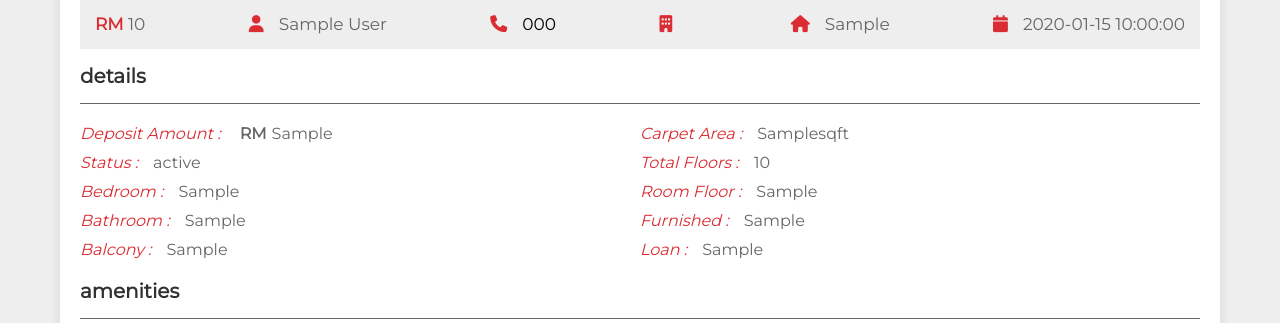
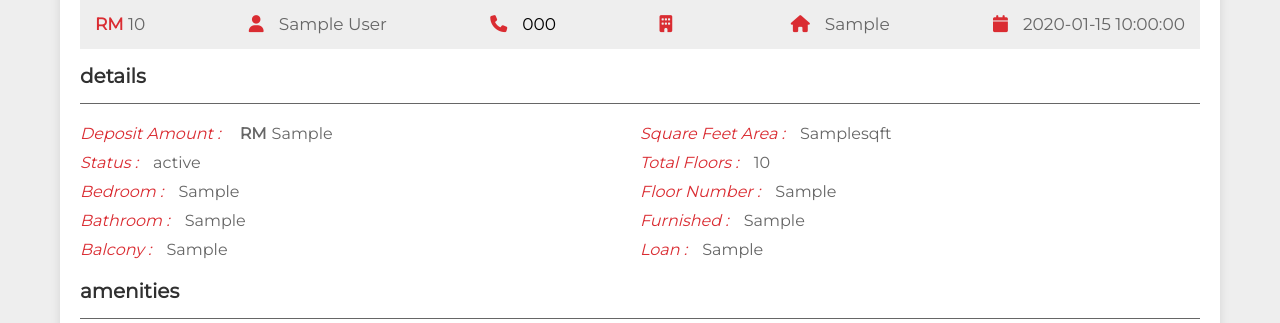
Before and after one commit to SahirRadzi/sewabelirumah, a PHP site: page /view_property.php?get_id=1 in a window 1280 px wide. Shown: the part 748-1071 px from the top of the page. Run offline with PHP 8.4, Linux system fonts and the light colour scheme; tables that the repository leaves empty or names only in its code hold one stand-in row (values such as "Sample post"); grey boxes marked "Sample" are stand-in pictures.

Commit message:
update property type, add flat & shop

```diff
--- a/index.php
+++ b/index.php
@@ -49,6 +49,8 @@
                <p>property type <span>*</span></p>
                <select name="h_type" class="input" required>
                   <option value="house">house</option>
+                  <option value="flat">flat</option>
+                  <option value="shop">shop</option>
                </select>
             </div>
             <div class="box">
--- a/post_property.php
+++ b/post_property.php
@@ -261,7 +261,9 @@
          <div class="box">
             <p>property type <span>*</span></p>
             <select name="type" required class="input">
-               <option value="house">house</option>
+                  <option value="house">house</option>
+                  <option value="flat">flat</option>
+                  <option value="shop">shop</option>
             </select>
          </div>
          <div class="box">
--- a/search.php
+++ b/search.php
@@ -55,6 +55,8 @@
                <p>property type</p>
                <select name="type" class="input" required>
                   <option value="house">house</option>
+                  <option value="flat">flat</option>
+                  <option value="shop">shop</option>
                </select>
             </div>
             <div class="box">
--- a/update_property.php
+++ b/update_property.php
@@ -367,7 +367,9 @@
             <p>property type <span>*</span></p>
             <select name="type" required class="input">
                <option value="<?= $fetch_property['type']; ?>" selected><?= $fetch_property['type']; ?></option>
-               <option value="house">house</option>
+                  <option value="house">house</option>
+                  <option value="flat">flat</option>
+                  <option value="shop">shop</option>
             </select>
          </div>
          <div class="box">
--- a/view_property.php
+++ b/view_property.php
@@ -99,9 +99,9 @@
             <p><i>Balcony :</i><span><?= $fetch_property['balcony']; ?></span></p>
          </div>
          <div class="box">
-            <p><i>Carpet Area :</i><span><?= $fetch_property['carpet']; ?>sqft</span></p>
+            <p><i>Square Feet Area :</i><span><?= $fetch_property['carpet']; ?>sqft</span></p>
             <p><i>Total Floors :</i><span><?= $fetch_property['total_floors']; ?></span></p>
-            <p><i>Room Floor :</i><span><?= $fetch_property['room_floor']; ?></span></p>
+            <p><i>Floor Number :</i><span><?= $fetch_property['room_floor']; ?></span></p>
             <p><i>Furnished :</i><span><?= $fetch_property['furnished']; ?></span></p>
             <p><i>Loan :</i><span><?= $fetch_property['loan']; ?></span></p>
          </div>
```
